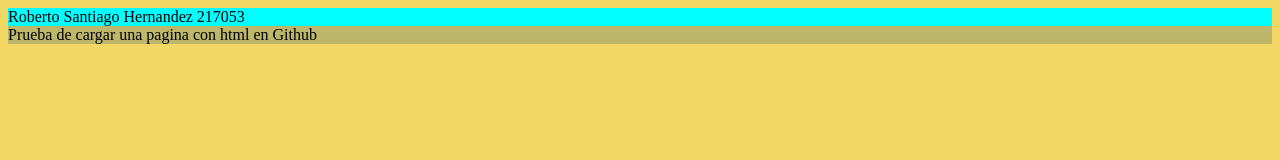
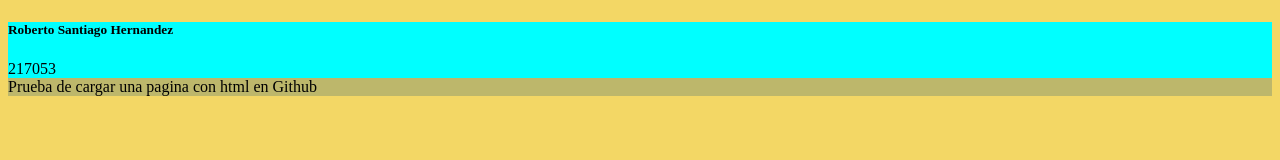
Before and after one commit to RobertoSH721/RobertoSH721.github.io, a plain HTML site: page index.html in a window 1280 px wide. Drawn offline with Linux system fonts and the light colour scheme.

Commit message:
modificando el usuario

```diff
--- a/index.html
+++ b/index.html
@@ -10,7 +10,7 @@
     </head>
     <body>
         <div style="background-color: aqua;">
-            Roberto Santiago Hernandez
+            <h5>Roberto Santiago Hernandez</h5>
             217053
             <div style="background-color: darkkhaki;">
                 Prueba de cargar una pagina con html en Github
```
